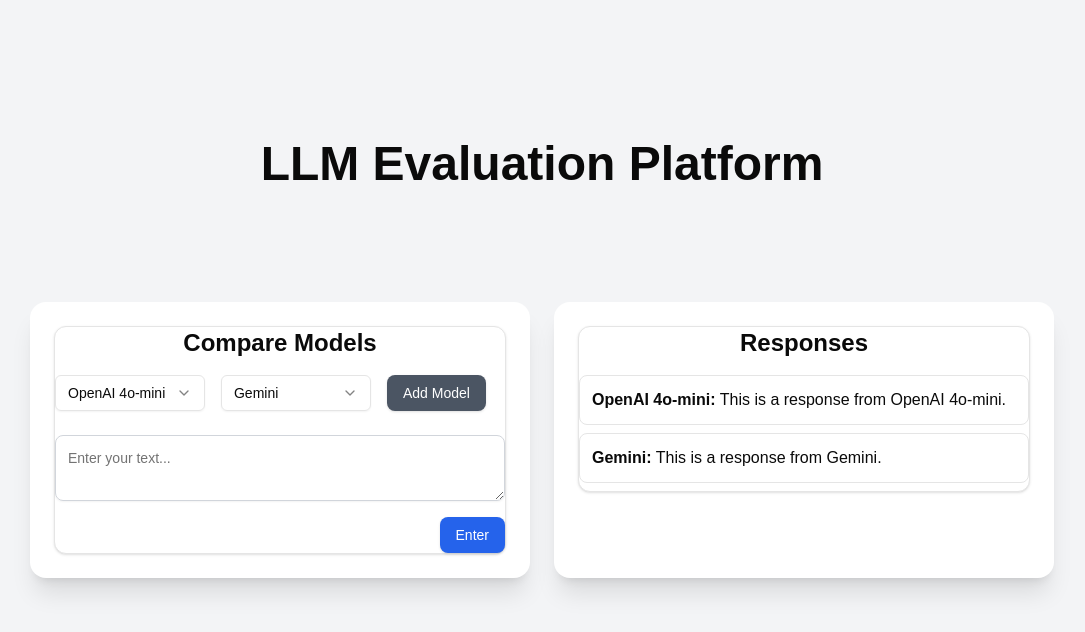
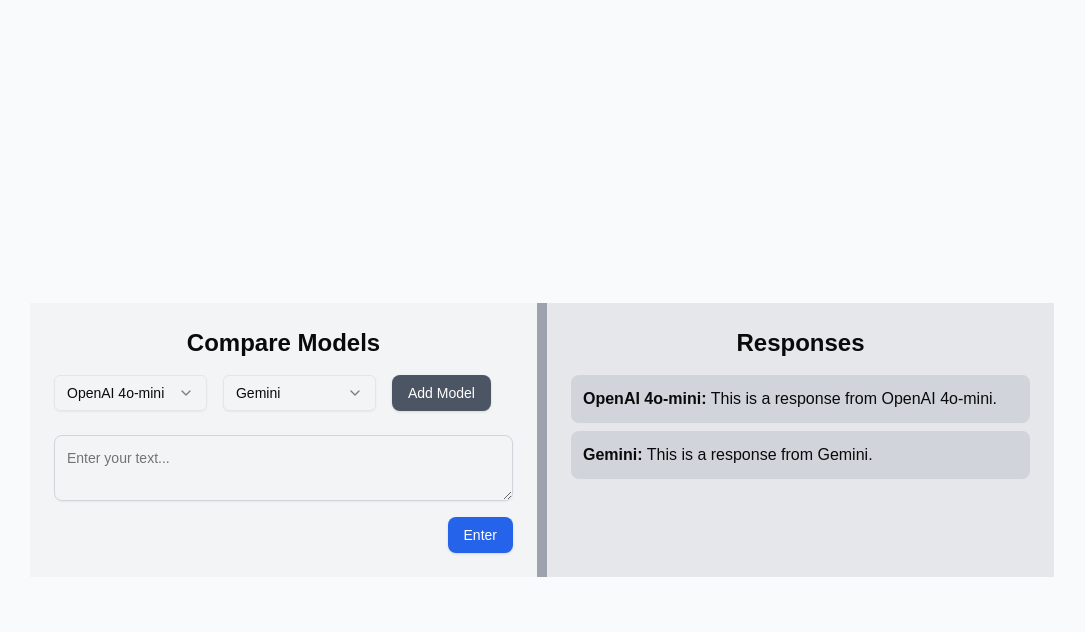
Before and after one commit to RaoAkif/247metrics, a Next.js app: page / in a window 1280 px wide. Both pictures are taken after a click on the button "Enter". Shown: the top 632 px of the page, without its empty margins (98-1183 px from the left). Built offline with nearby package versions, Linux system fonts and the light colour scheme.

Commit message:
Divider between the two sections

```diff
--- a/app/page.tsx
+++ b/app/page.tsx
@@ -1,6 +1,5 @@
 "use client";
 import { useState } from "react";
-import { Card, CardContent } from "@/components/ui/card";
 import { Button } from "@/components/ui/button";
 import { Textarea } from "@/components/ui/textarea";
 import { Select, SelectTrigger, SelectValue, SelectContent, SelectItem } from "@/components/ui/select";
@@ -39,20 +38,15 @@
   };
 
   return (
-    <div className="min-h-screen flex flex-col items-center justify-center bg-gray-100 p-6 relative">
-      <h1 className="font-bold text-center absolute top-32" style={{ fontSize: "3rem" }}>
-        LLM Evaluation Platform
-      </h1>
-
-      <div className="flex w-full max-w-5xl gap-6 mt-20">
-        {/* Compare Models Card with Dynamic Shrinking Effect */}
+    <div className="min-h-screen flex items-center justify-center bg-gray-50 p-6">
+      <div className="flex w-full max-w-5xl gap-0 mt-20">
+        {/* Compare Models Section - Shrinks when responses appear */}
         <motion.div
           initial={{ width: "100%" }}
-          animate={{ width: showResponses ? "50%" : "100%" }}
+          animate={{ width: showResponses ? "calc(50% - 5px)" : "100%" }}
           transition={{ duration: 0.5, ease: "easeInOut" }}
-          className="shadow-xl bg-white p-6 rounded-2xl"
+          className="p-6 bg-gray-100"
         >
-          <Card className="w-full">
           <h3 className="text-2xl font-semibold mb-4 text-center">Compare Models</h3>
           <div className="flex flex-wrap gap-4 mb-6">
             <Select onValueChange={setDefaultModel} defaultValue={defaultModel}>
@@ -108,25 +102,25 @@
               Enter
             </Button>
           </div>
-          </Card>
         </motion.div>
 
-        {/* Responses Card - Slides in from Right */}
+        {/* Divider */}
+        {showResponses && <div className="w-[10px] bg-gray-400" />}
+
+        {/* Responses Section - Appears from Right */}
         {showResponses && (
           <motion.div
             initial={{ x: "100%", opacity: 0 }}
             animate={{ x: "0%", opacity: 1 }}
             transition={{ duration: 0.5, ease: "easeOut" }}
-            className="shadow-xl bg-white p-6 rounded-2xl w-1/2"
+            className="p-6 bg-gray-200 w-[calc(50%-5px)]"
           >
-            <Card>
             <h3 className="text-2xl font-semibold mb-4 text-center">Responses</h3>
             {selectedModels.map((model) => (
-                <CardContent key={model} className="p-3 mb-2 border rounded-lg">
+              <div key={model} className="p-3 mb-2 bg-gray-300 rounded-lg">
                 <strong>{model}:</strong> {responses[model] || "No response available."}
-                </CardContent>
+              </div>
             ))}
-            </Card>
           </motion.div>
         )}
       </div>
```
Lines whose indentation alone changed are shown as unchanged.
